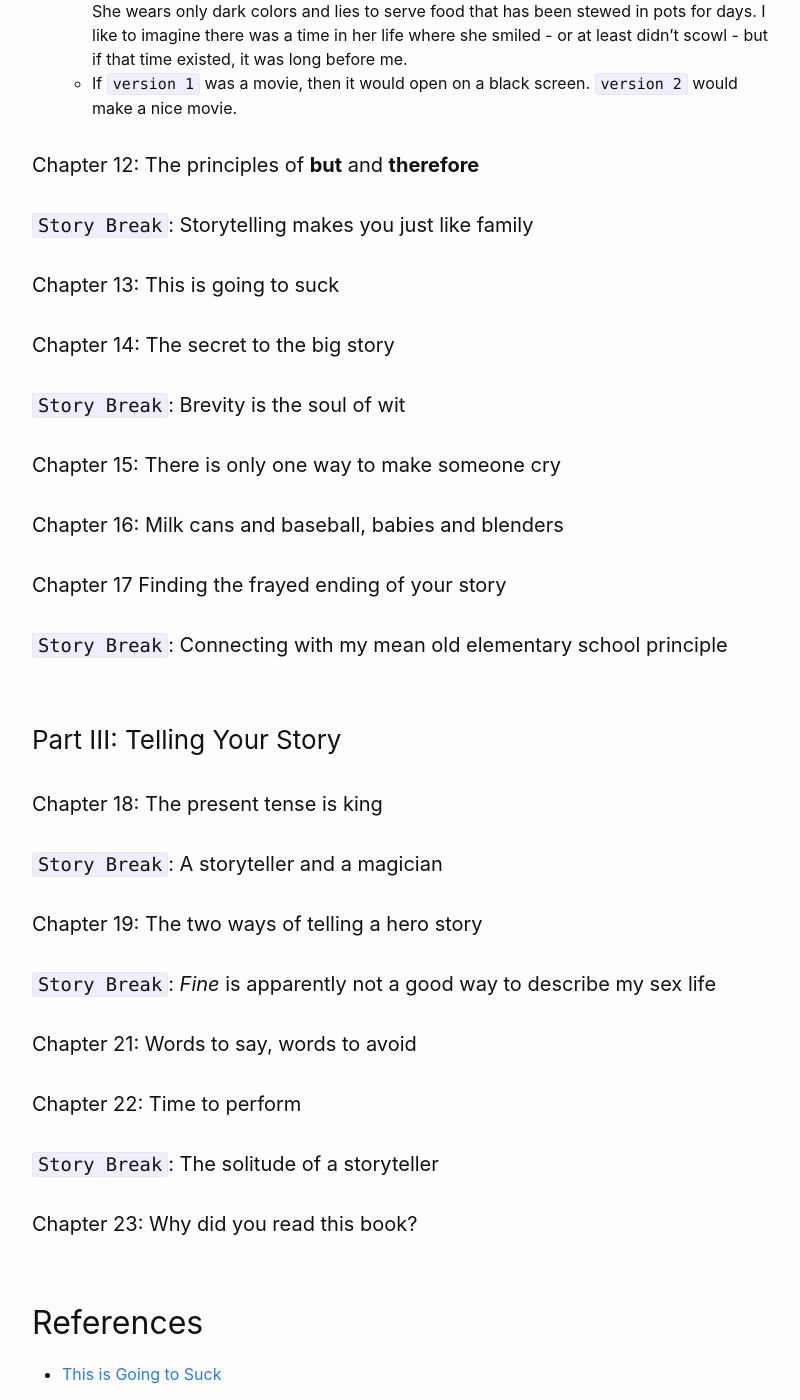
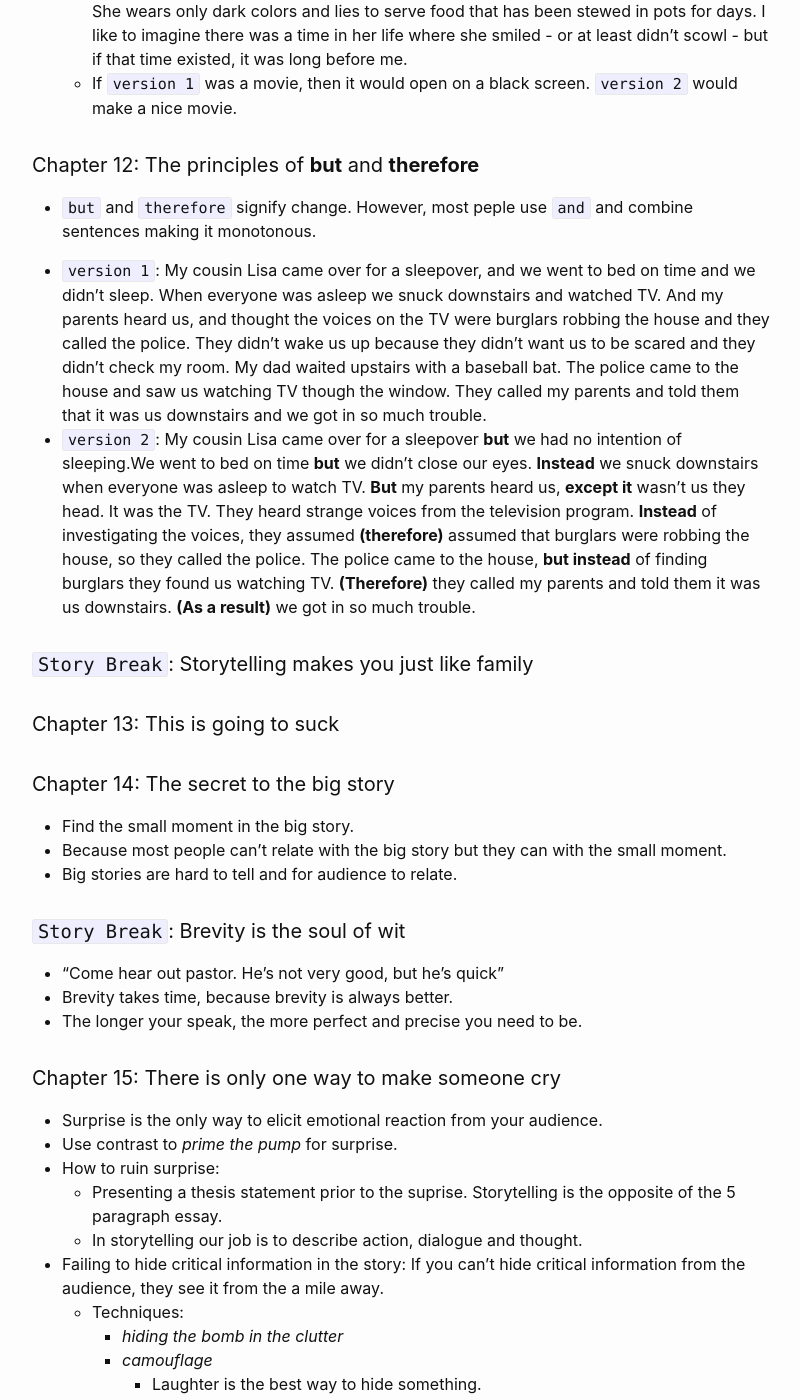
Before and after one commit to jovsa/jovsa.github.io, a Jekyll site: the page built from _posts/2021-02-14-notes-storyworthy.md, in a window 1280 px wide and 1400 px high, scrolled down 3500 px. Shown: the whole window, without its empty margins (238-1038 px from the left). Built offline with Jekyll 4.4.1, drawn with Linux system fonts in a browser that asks for light colours; some of the changed text lies outside the part shown.

Commit message:
upto ch 16 from storyworthy

```diff
--- a/_posts/2021-02-14-notes-storyworthy.md
+++ b/_posts/2021-02-14-notes-storyworthy.md
@@ -126,9 +126,12 @@ Lies that benefit the listener:
   * `version 2`: I'm standing at the edge of my grandmother's garden, what her relentlessly pull weeds from the unforgiving soil. My grandmother's name is Odelie Dicks, which probably explains why she is who she is. She's crooked old lady both in body and mind. She wears only dark colors and lies to serve food that has been stewed in pots for days. I like to imagine there was a time in her life where she smiled - or at least didn't scowl - but if that time existed, it was long before me.
   * If `version 1` was a movie, then it would open on a black screen. `version 2` would make a nice movie.
 
+#### Chapter 12: The principles of **but** and **therefore**
 
+* `but` and `therefore` signify change. However, most peple use `and` and combine sentences making it monotonous.
 
-#### Chapter 12: The principles of **but** and **therefore**
+* `version 1`: My cousin Lisa came over for a sleepover, and we went to bed on time and we didn't sleep. When everyone was asleep we snuck downstairs and watched TV. And my parents heard us, and thought the voices on the TV were burglars robbing the house and they called the police. They didn't wake us up because they didn't want us to be scared and they didn't check my room. My dad waited upstairs with a baseball bat. The police came to the house and saw us watching TV though the window. They called my parents and told them that it was us downstairs and we got in so much trouble.
+* `version 2`: My cousin Lisa came over for a sleepover **but** we had no intention of sleeping.We went to bed on time **but** we didn't close our eyes. **Instead** we snuck downstairs when everyone was asleep to watch TV. **But** my parents heard us, **except it** wasn't us they head. It was the TV. They heard strange voices from the television program. **Instead** of investigating the voices, they assumed **(therefore)** assumed that burglars were robbing the house, so they called the police. The police came to the house, **but instead** of finding burglars they found us watching TV. **(Therefore)** they called my parents and told them it was us downstairs. **(As a result)** we got in so much trouble.
 
 #### `Story Break`: Storytelling makes you just like family
 
@@ -136,11 +139,60 @@ Lies that benefit the listener:
 
 #### Chapter 14: The secret to the big story
 
+* Find the small moment in the big story.
+* Because most people can't relate with the big story but they can with the small moment.
+* Big stories are hard to tell and for audience to relate.
+
 #### `Story Break`: Brevity is the soul of wit
+
+* "Come hear out pastor. He's not very good, but he's quick"
+* Brevity takes time, because brevity is always better.
+* The longer your speak, the more perfect and precise you need to be.
 
 #### Chapter 15: There is only one way to make someone cry
 
+* Surprise is the only way to elicit emotional reaction from your audience.
+* Use contrast to *prime the pump* for surprise.
+* How to ruin surprise:
+  * Presenting a thesis statement prior to the suprise. Storytelling is the opposite of the 5 paragraph essay.
+  * In storytelling our job is to describe action, dialogue and thought.
+* Failing to hide critical information in the story: If you can't hide critical information from the audience, they see it from the a mile away.
+  * Techniques:
+    * *hiding the bomb in the clutter*
+    * *camouflage*
+      * Laughter is the best way to hide something.
+* To review:
+  * Avoid thesis statements
+  * Heighten the contrast between the suprise and the moment just before the surprise.
+  * Use steaks to increase surprise.
+  * Avoid giving away the surprise in your story by hiding important information that will pay off later (*planing bombs*). This is done by:
+    * Obscuring them in a list of other detials or examples.
+    * Placing them as far away from the surprise as possible.
+    * When possible, building a laugh around them to *camouflage* the importance.
+
 #### Chapter 16: Milk cans and baseball, babies and blenders
+
+* Humor is an enormous asset is most stories, but it is not required and must be used strategically whenever possible.
+* Here are four strategic ways:
+  1. Start with a laugh
+    * A laugh at the begining does the following things:
+      * "I am a good storyteller. I know what I am doing, you can relax".
+      * It indicates that you have the floor and grabs everyone's attention.
+      * "I made you laugh. Everything is fine. Whenever horror i'm about to tell you about, it's in the past."
+  2. Make them laugh before you make them cry
+    * contrast is the king is storytelling, and laughter can provide a fantastic contrast to something authentically awefull.
+  3. Take a breadth
+  4. Stop crying so you can feel something else again.
+* End your story on hart and not a laugh. The goal of all storytellers is to make it memorable. Laughter does not make things memorable.
+* Humor is all about surprise, but the two ways to acheive humor are:
+  1. Milk Cans and Baseballs:
+    * Setup and tear down.
+    * This causes surprise.
+  2. Babies and Blenders:
+    * Two things that should not be together
+
+
+
 
 #### Chapter 17 Finding the frayed ending of your story
 
```
